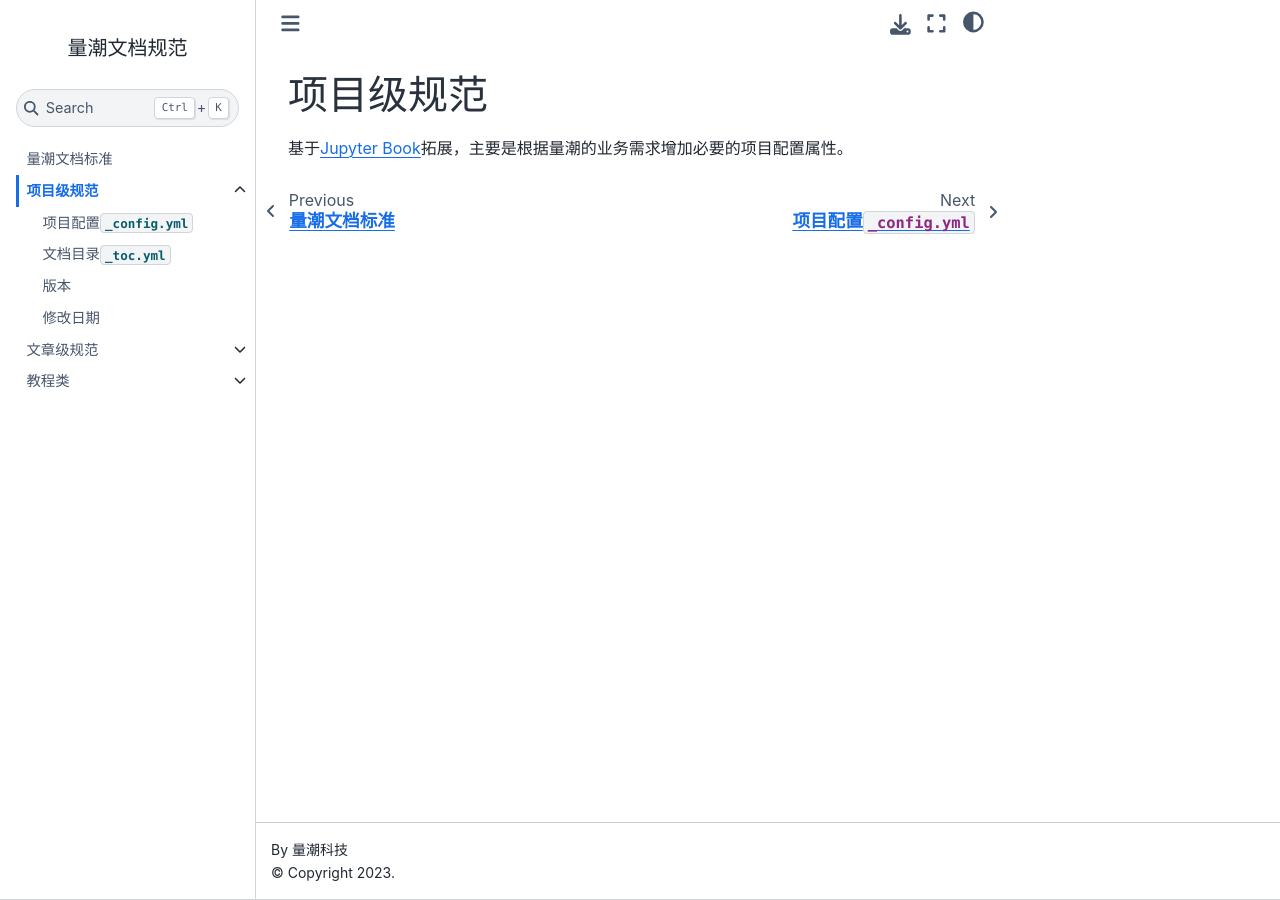
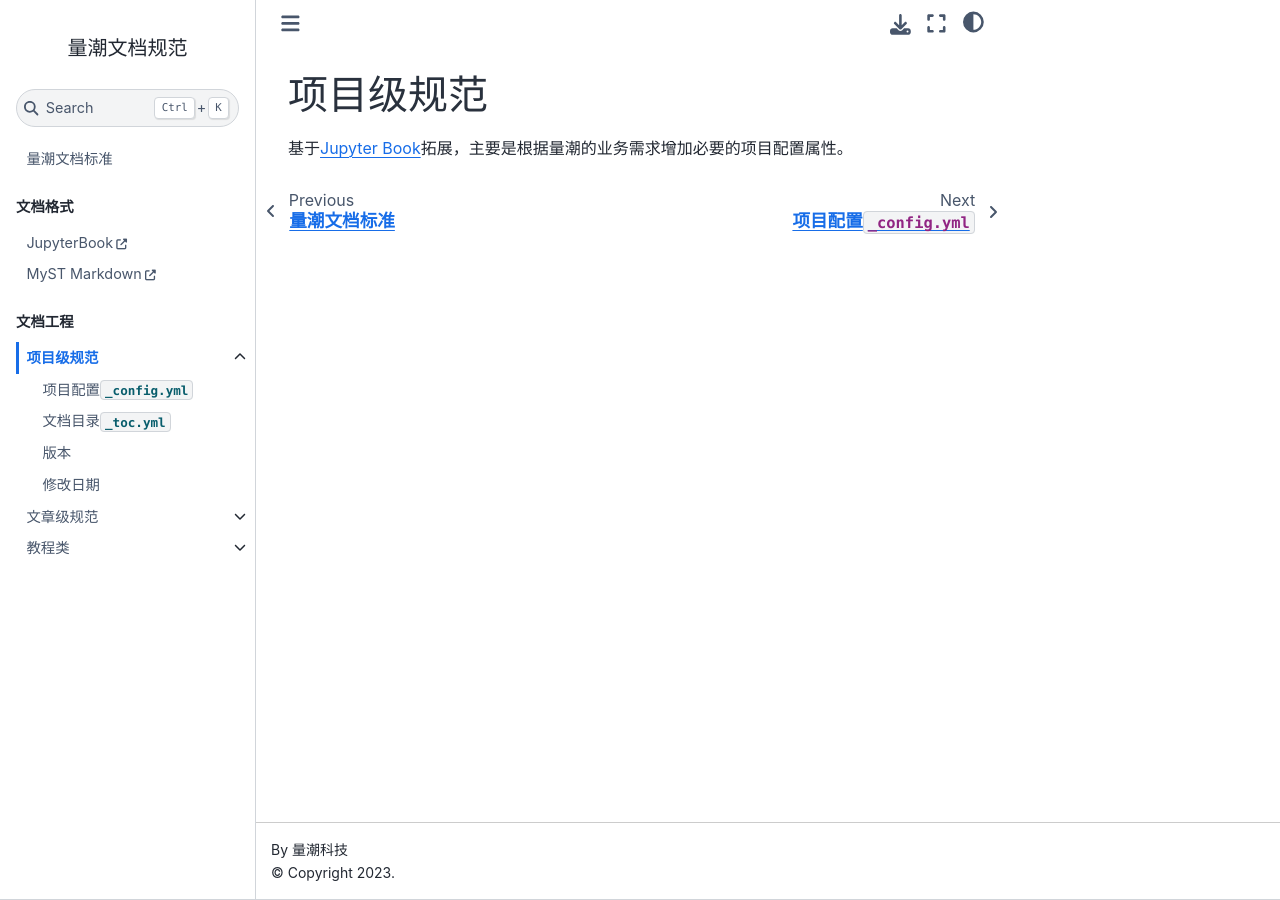
Before and after one commit to quanttide/quanttide-specification-of-documentation, a Jupyter Book: the page built from books/README.md, in a window 1280 px wide. Built offline with Jupyter Book 1.0.4 settings and Sphinx 7.4.7 and the Sphinx Book theme 1.1.4, drawn with Linux system fonts in a browser that asks for light colours.

Commit message:
toc: redefine as formats and parsers

```diff
--- a/_toc.yml
+++ b/_toc.yml
@@ -1,16 +1,24 @@
 format: jb-book
 root: README.md
-chapters:
-  - file: books/README.md
-    sections:
-      - file: books/config.md
-      - file: books/toc.md
-      - file: books/version.md
-      - file: books/modification_date.md
-  - file: articles/README.md
-    sections:
-      - file: articles/meta/README.md
-      - file: articles/modification_date.md
-  - file: tutorials/README.md
-    sections:
-      - file: tutorials/tags.md
+parts:
+  - caption: 文档格式
+    chapters:
+      - url: https://jupyterbook.org/en/stable/intro.html
+        title: JupyterBook
+      - url: https://myst-parser.readthedocs.io/en/latest/
+        title: MyST Markdown
+  - caption: 文档工程
+    chapters:
+    - file: books/README.md
+      sections:
+        - file: books/config.md
+        - file: books/toc.md
+        - file: books/version.md
+        - file: books/modification_date.md
+    - file: articles/README.md
+      sections:
+        - file: articles/meta/README.md
+        - file: articles/modification_date.md
+    - file: tutorials/README.md
+      sections:
+        - file: tutorials/tags.md
```
Also changed, not shown: 1 other file.
